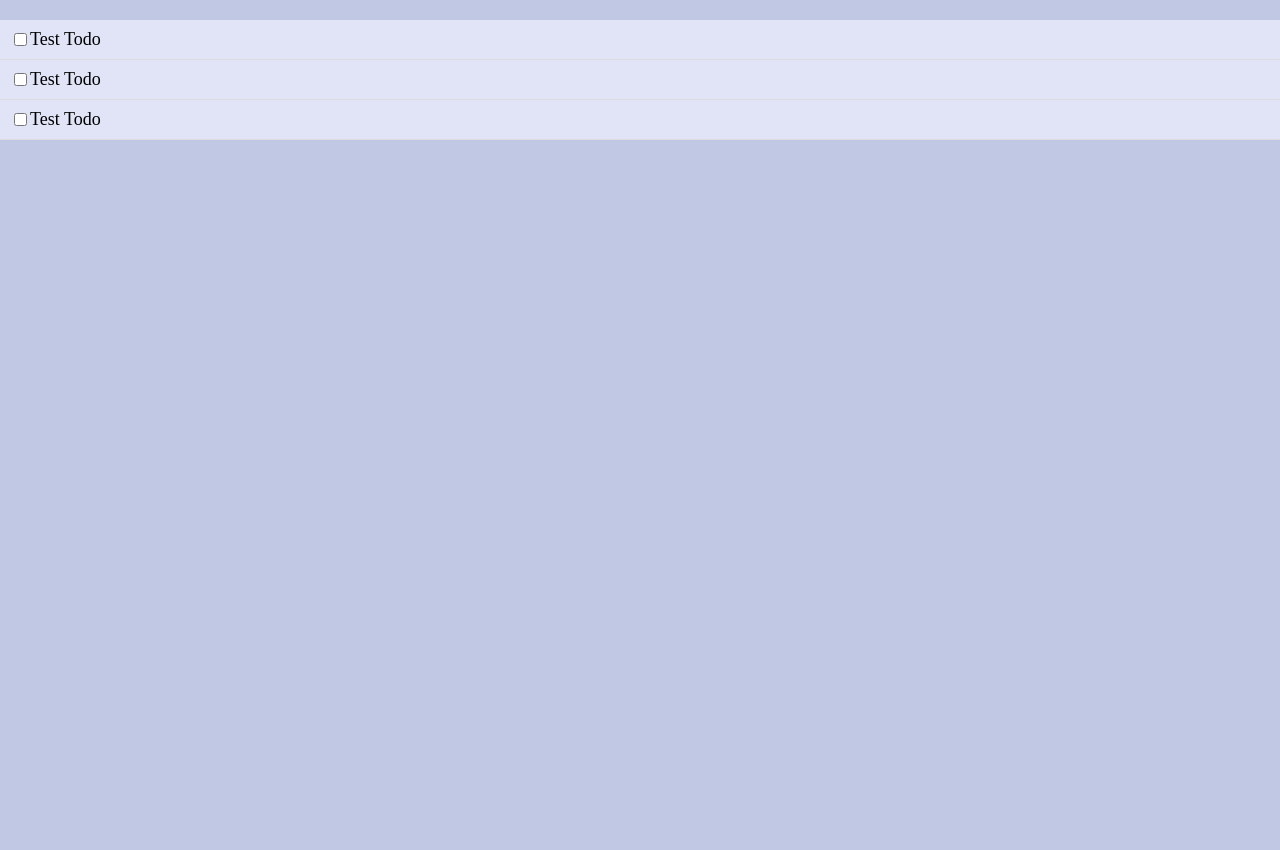
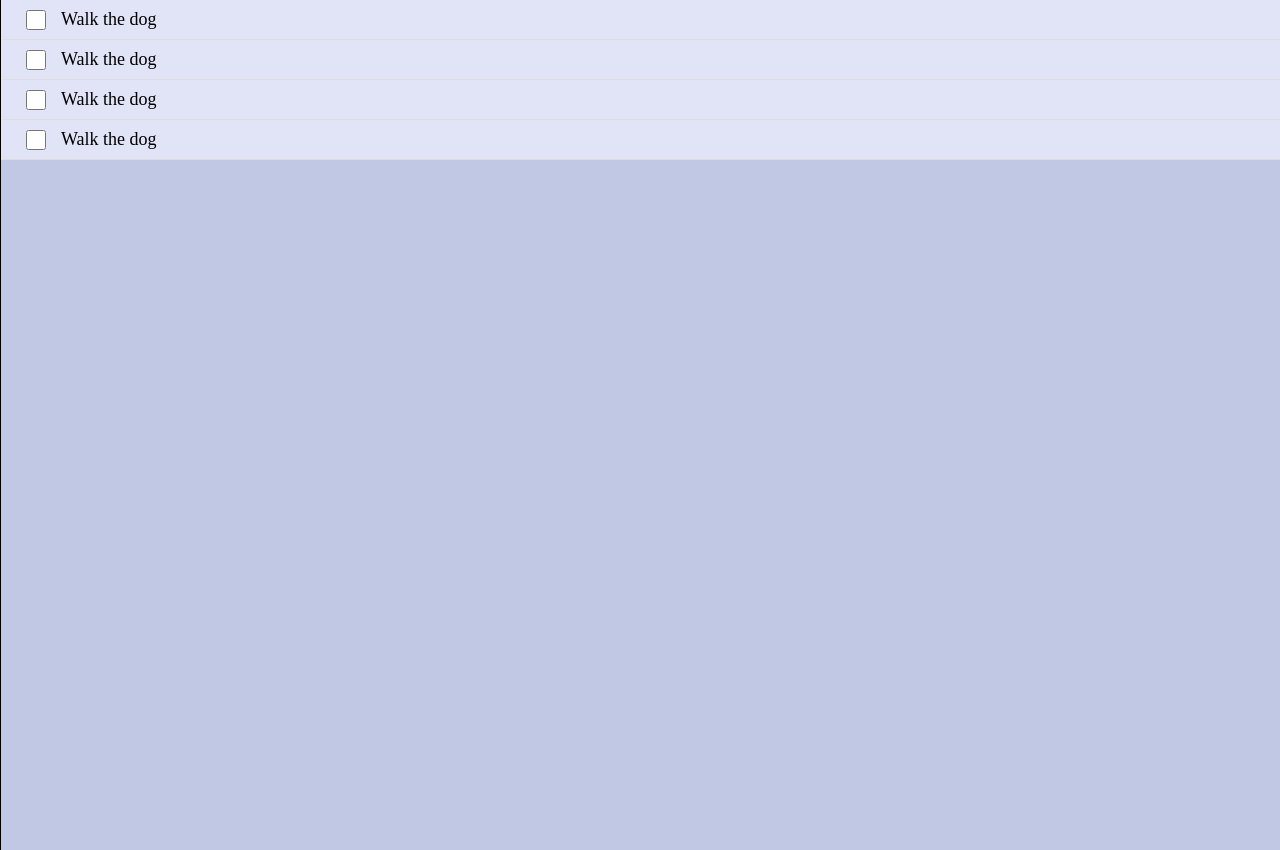
Before and after one commit to Mattwwilson34/to-do-app, a website built with webpack: page dist/index.html in a window 1280 px wide. Shown: the top 850 px of the page. Built offline with nearby package versions, Linux system fonts and the light colour scheme.

Commit message:
added dom-handler module and fixed styles

```diff
--- a/src/index.js
+++ b/src/index.js
@@ -1,10 +1,14 @@
 import './style.css';
 import { demoProject } from './modules/demo-project';
 import { ToDo } from './modules/to-do-class';
+import { DomHandler } from './modules/dom-handler';
 
 for (let i = 0; i < 4; i++) {
     const toDo = new ToDo('Walk the dog', 'filler text', '12/2/2009', 'low');
-    demoProject.toDos.push(toDo);
+    demoProject.todos.push(toDo);
 }
 
-console.log(demoProject);
+DomHandler.renderProject(demoProject);
+demoProject.todos.forEach((todo) => {
+    DomHandler.renderTodo(todo);
+});
--- /dev/null
+++ b/src/modules/dom-handler.js
@@ -0,0 +1,61 @@
+import { demoProject } from './demo-project';
+
+const DomHandler = {
+    //.Project Dom handling
+
+    renderProject: function (project) {
+        this.createProjectElements();
+        this.addProjectClasses();
+        this.addProjectTitle(project.title);
+        this.appendProject();
+    },
+
+    createProjectElements: function () {
+        this.projectContainer = document.createElement('div');
+    },
+    addProjectClasses: function () {
+        this.projectContainer.classList = 'project';
+    },
+
+    addProjectTitle: function (title) {
+        this.projectContainer.textContent = title;
+    },
+
+    appendProject: function () {
+        const appProjectContainer = document.getElementById('project-container');
+        appProjectContainer.append(this.projectContainer);
+    },
+
+    //.Todo Dom handling
+
+    renderTodo: function (todo) {
+        this.createTodoElements();
+        this.setAttributes();
+        this.addTodoClasses();
+        this.addTodoTitle(todo.title);
+        this.appendTodo();
+    },
+    createTodoElements() {
+        this.todoContainer = document.createElement('div');
+        this.todo = document.createElement('li');
+        this.todoCheckbox = document.createElement('input');
+    },
+    setAttributes: function () {
+        this.todoCheckbox.setAttribute('type', 'checkbox');
+    },
+
+    addTodoClasses: function () {
+        this.todoContainer.classList = 'to-do';
+        this.todoCheckbox.classList = 'to-do-checkbox';
+    },
+    addTodoTitle: function (title) {
+        this.todo.textContent = title;
+    },
+    appendTodo: function () {
+        const appToDoContainer = document.getElementById('to-do-container');
+        this.todoContainer.append(this.todoCheckbox, this.todo);
+        appToDoContainer.append(this.todoContainer);
+    },
+};
+
+export { DomHandler };
--- a/src/modules/project-class.js
+++ b/src/modules/project-class.js
@@ -4,7 +4,7 @@ class Project {
         this.description = description;
         this.dueDate = dueDate;
         this.priority = priority;
-        this.toDos = [];
+        this.todos = [];
     }
 
     get title() {
--- a/src/style.css
+++ b/src/style.css
@@ -1,6 +1,8 @@
 @font-face {
     font-family: 'Nunito-Regular';
     src: url('./fonts/Nunito-Regular.ttf') format('ttf');
+    font-family: 'Nunito-Bold';
+    src: url('./fonts/Nunito-Bold.ttf') format('ttf');
 }
 
 :root {
@@ -10,6 +12,7 @@
     --gray: #c1c8e4;
     --violet: #8860d0;
     --to-do-bg: #e0e4f6;
+    --active-project: #a4a8bc;
 }
 
 *,
@@ -39,7 +42,6 @@ body {
 #project-container {
     height: 100%;
     width: 300px;
-    border-right: 2px solid rgba(255, 255, 255, 0.5);
 }
 
 #project-header-container {
@@ -48,12 +50,15 @@ body {
     align-items: flex-end;
     height: 50px;
     width: 300px;
-    border-bottom: solid 0.5px rgba(255, 255, 255, 0.5);
+    border-bottom: 1px solid black;
+    border-top-left-radius: 10px;
+    background-color: var(--dark-blue);
 }
 
 #to-do-section-container {
     width: 100%;
     height: 100%;
+    border-left: 1px solid black;
 }
 
 #project-title-container {
@@ -61,23 +66,32 @@ body {
     justify-content: center;
     align-items: flex-end;
     height: 50px;
-    border-bottom: 2px solid rgba(255, 255, 255, 0.5);
+    border-bottom: 1px solid black;
+    border-top-right-radius: 10px;
+    background-color: var(--dark-blue);
 }
 
 #to-do-container {
     width: 100%;
-    margin-top: 20px;
 }
 
 .project-header {
     margin: 0;
     text-align: center;
+    font-family: 'Nunito-Bold';
     font-size: 28px;
 }
 .project-title {
     margin: 0;
+    font-family: 'Nunito-Bold';
     font-size: 28px;
     text-align: center;
+}
+
+.project {
+    font-size: 28px;
+    padding: 10px;
+    background-color: var(--active-project);
 }
 
 .to-do {
@@ -91,3 +105,13 @@ body {
     border-bottom: 1px solid rgba(218, 217, 217, 0.7);
     list-style-type: none;
 }
+
+.to-do:hover {
+    background-color: var(--lighter-blue);
+}
+
+input.to-do-checkbox {
+    margin: 0 15px;
+    width: 20px;
+    height: 20px;
+}
```
Also changed, not shown: dist/index.html, dist/main.js.
